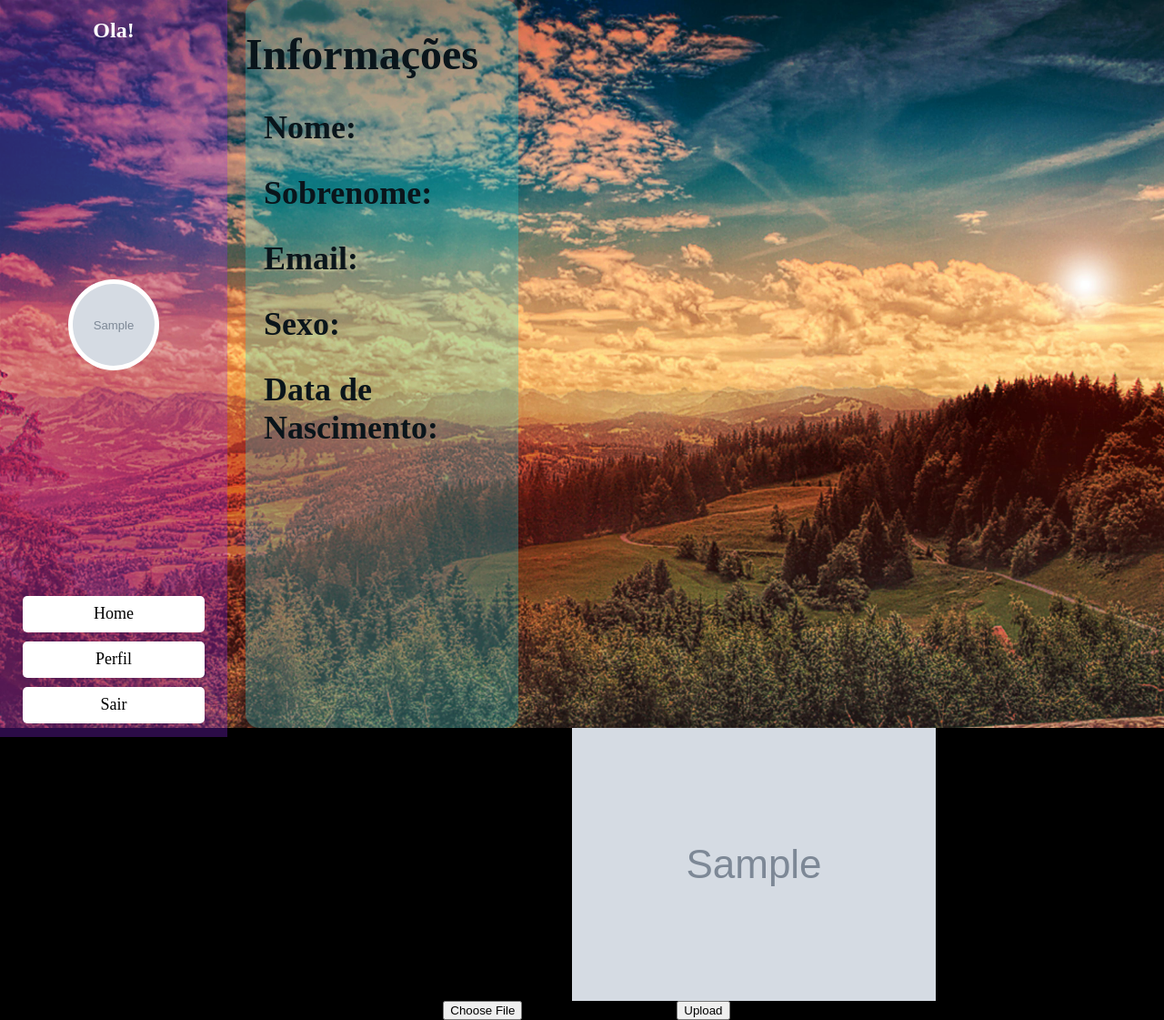
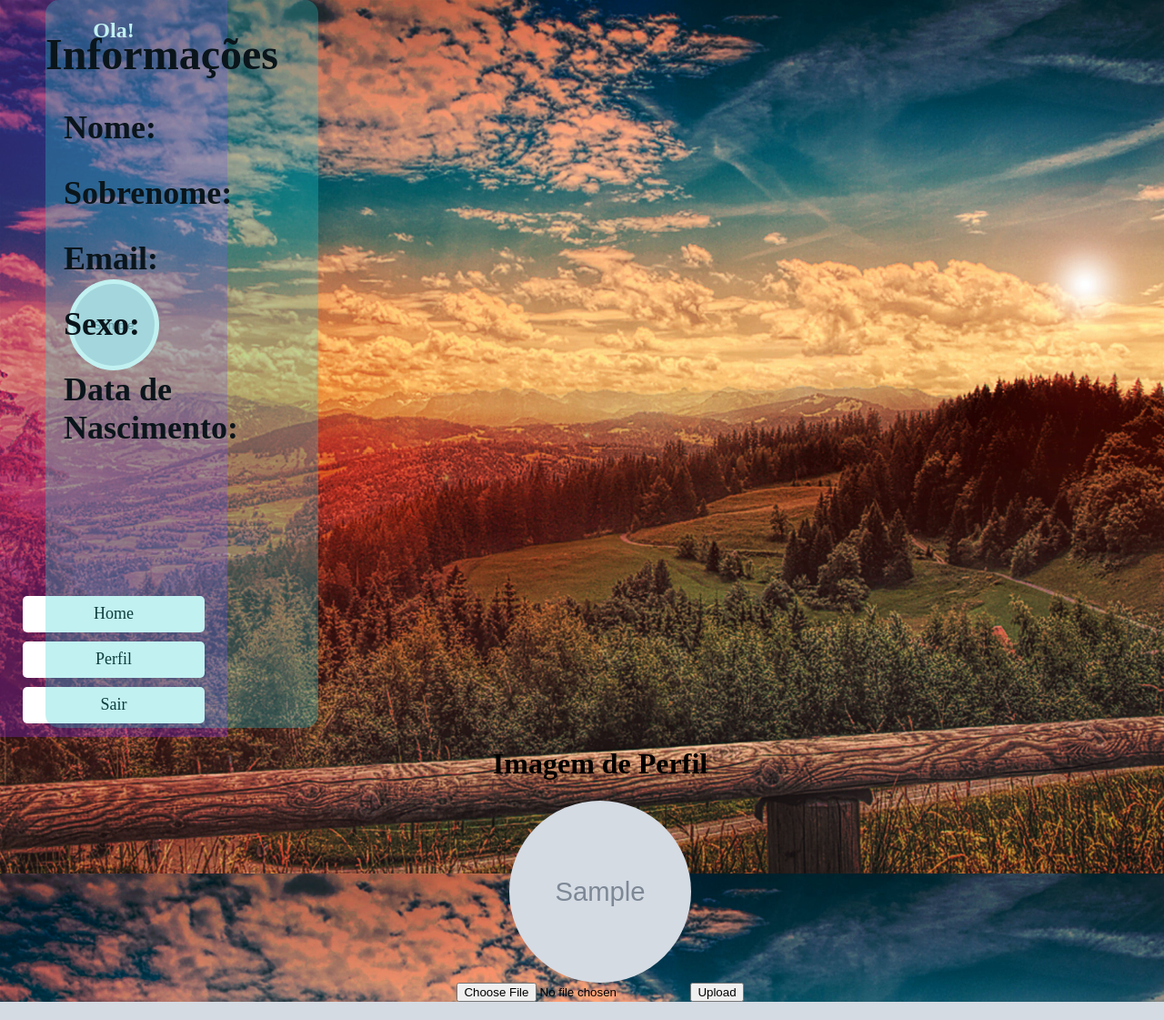
Before and after one commit to thiagosiega/xampp, a PHP site: page /Site/Perfil.php in a window 1280 px wide; the page is wider, and only the part inside the window is pictured. Shown: that part at 91% size. Run offline with PHP 8.4, Linux system fonts and the light colour scheme; the visitor is signed in with stand-in values (Sample User, id 1); tables that the repository leaves empty or names only in its code hold one stand-in row (values such as "Sample post"); grey boxes marked "Sample" are stand-in pictures; data that the repository does not hold is empty.

Commit message:
Add profile image display and styling

```diff
--- a/Site/Home.php
+++ b/Site/Home.php
@@ -34,9 +34,6 @@
     <div class="content">
         <header>
             <h1>Home</h1>
-            <?php
-            echo "$img";
-            ?>
         </header>
     </div>
 </body>
--- a/Site/Perfil.php
+++ b/Site/Perfil.php
@@ -20,6 +20,32 @@
     <meta name="viewport" content="width=device-width, initial-scale=1.0">
     <link type="text/css" rel="stylesheet" href="css/Perfil.css">
     <title>Home</title>
+    <style>
+        .img_perfil{
+            width: 100%;
+            height: 100%;
+            display: flex;
+            flex-direction: column;
+            justify-content: center;
+            align-items: center;
+            border-radius: 15px;
+            margin-left: 20px;
+        }
+        .img_perfil_exibir{
+            width: 100%;
+            height: 100%;
+            display: flex;
+            justify-content: center;
+            align-items: center;
+        }
+        .img_perfil_exibir img{
+            width: 200px;
+            height: 200px;
+            object-fit: cover;
+            border-radius: 50%;
+        }
+
+    </style>
 </head>
 <body>
     <div class="siderbar">
@@ -78,11 +104,8 @@
     <div class = "img_perfil">
         <h1>Imagem de Perfil</h1>
         <div class="imagem">
-            <div class="img_perfil">
-                <?php
-                    echo $img;
-                    echo "<img src='$img' alt='perfil' class='perfil'>";
-                ?>
+            <div class="img_perfil_exibir">
+                <img src="<?php echo $img?>" alt="perfil" class="perfil">
             </div>
             <form action="troca_perfil.php" method="post" enctype="multipart/form-data">
                 <input type="file" name="img">
--- a/Site/css/Perfil.css
+++ b/Site/css/Perfil.css
@@ -82,12 +82,6 @@
     margin-left: 30px;
     transition: margin-left 0.3s ease-in-out;
 }
-
-/*Nmodificar daqui para baixo*/
-/*Informaçoes do usuario*/
-.siderbar:hover + .content {
-    margin-left: 250px;
-}
 .tex_infor{
     height: 100vh;
     width: 300px;
@@ -127,9 +121,6 @@
             margin-top: 20px;
         }
     }
-}
-.tex_infor:hover{
-    background-color: rgba(46, 207, 207, 0.295);
 }
 .tex_infor2 {
     height: 100vh;
@@ -171,22 +162,4 @@
         }
     }
 }
-.tex_infor2:hover{
-    background-color: rgba(46, 207, 207, 0.295);
-}
 /*Modificar a imagem do perfil*/
-.img_perfil{
-    display: flex;
-    align-items: center;
-    justify-content: center;
-    height: auto;
-    width: auto;
-    background-color: black;
-    > img_perfil{
-        height: auto;
-        width: auto;
-        border-radius: 50%;
-        background-color: #fff;
-    }
-
-}
```
